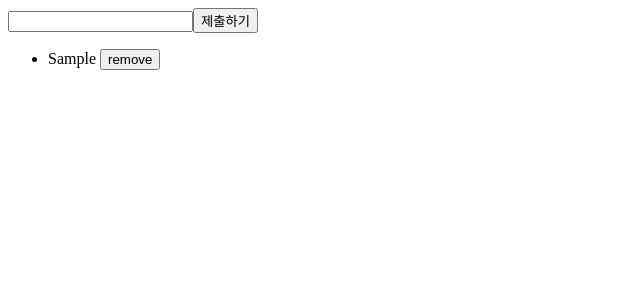
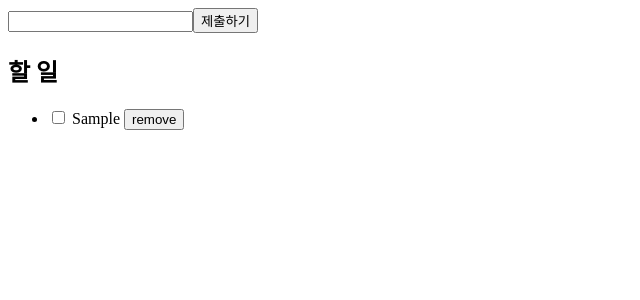
Before and after one commit to grighth12/vue-todo-pair, a Vue app: page / in a window 1280 px wide. Both pictures are taken after typing "Sample" into the empty fields and a click on the button "제출하기". Shown: the top 300 px of the page, without its empty margins (0-640 px from the left). Built offline with nearby package versions, Linux system fonts and the light colour scheme.

Commit message:
feat: 완료와 미완료 항목응ㄹ 정렬함

```diff
--- a/src/App.vue
+++ b/src/App.vue
@@ -1,9 +1,12 @@
 <script setup lang="ts">
 import { ref } from "vue";
 
+type ToDo = { id: number; value: string };
+
 const errorMessage = ref("");
 const value = ref("");
-const todos = ref<{ id: number; value: string }[]>([]);
+const ongoingTodos = ref<ToDo[]>([]);
+const completedTodos = ref<ToDo[]>([]);
 
 const onSubmit = () => {
   const todo = value.value.trim();
@@ -13,8 +16,8 @@ const onSubmit = () => {
     return;
   }
 
-  todos.value.push({
-    id: new Date().getUTCSeconds(),
+  ongoingTodos.value.push({
+    id: new Date().getUTCMilliseconds(),
     value: todo,
   });
 
@@ -23,9 +26,27 @@ const onSubmit = () => {
 };
 
 const removeTodo = (id: number) => {
-  todos.value = todos.value.filter((item) => {
+  ongoingTodos.value = ongoingTodos.value.filter((item) => {
     return item.id !== id;
   });
+};
+
+const moveToCompleted = (id: number) => {
+  const index = ongoingTodos.value.findIndex((item) => item.id === id);
+
+  if (index === -1) return;
+
+  completedTodos.value.push(ongoingTodos.value[index]);
+  ongoingTodos.value.splice(index, 1);
+};
+
+const moveToOngoing = (id: number) => {
+  const index = completedTodos.value.findIndex((item) => item.id === id);
+
+  if (index === -1) return;
+
+  ongoingTodos.value.push(completedTodos.value[index]);
+  completedTodos.value.splice(index, 1);
 };
 </script>
 
@@ -36,12 +57,27 @@ const removeTodo = (id: number) => {
   </form>
   <div class="error">{{ errorMessage }}</div>
 
-  <ul>
-    <li v-for="{ id, value } in todos" :key="id">
-      {{ value }}
-      <button type="button" @click="removeTodo(id)">remove</button>
-    </li>
-  </ul>
+  <article v-if="ongoingTodos.length !== 0">
+    <h2>할 일</h2>
+    <ul>
+      <li v-for="{ id, value } in ongoingTodos" :key="id">
+        <input type="checkbox" :checked="false" @change="moveToCompleted(id)" />
+        {{ value }}
+        <button type="button" @click="removeTodo(id)">remove</button>
+      </li>
+    </ul>
+  </article>
+
+  <article v-if="completedTodos.length !== 0">
+    <h2>완료</h2>
+    <ul>
+      <li v-for="{ id, value } in completedTodos" :key="id">
+        <input type="checkbox" :checked="true" @change="moveToOngoing(id)" />
+        {{ value }}
+        <button type="button" @click="removeTodo(id)">remove</button>
+      </li>
+    </ul>
+  </article>
 </template>
 
 <style scoped>
```
